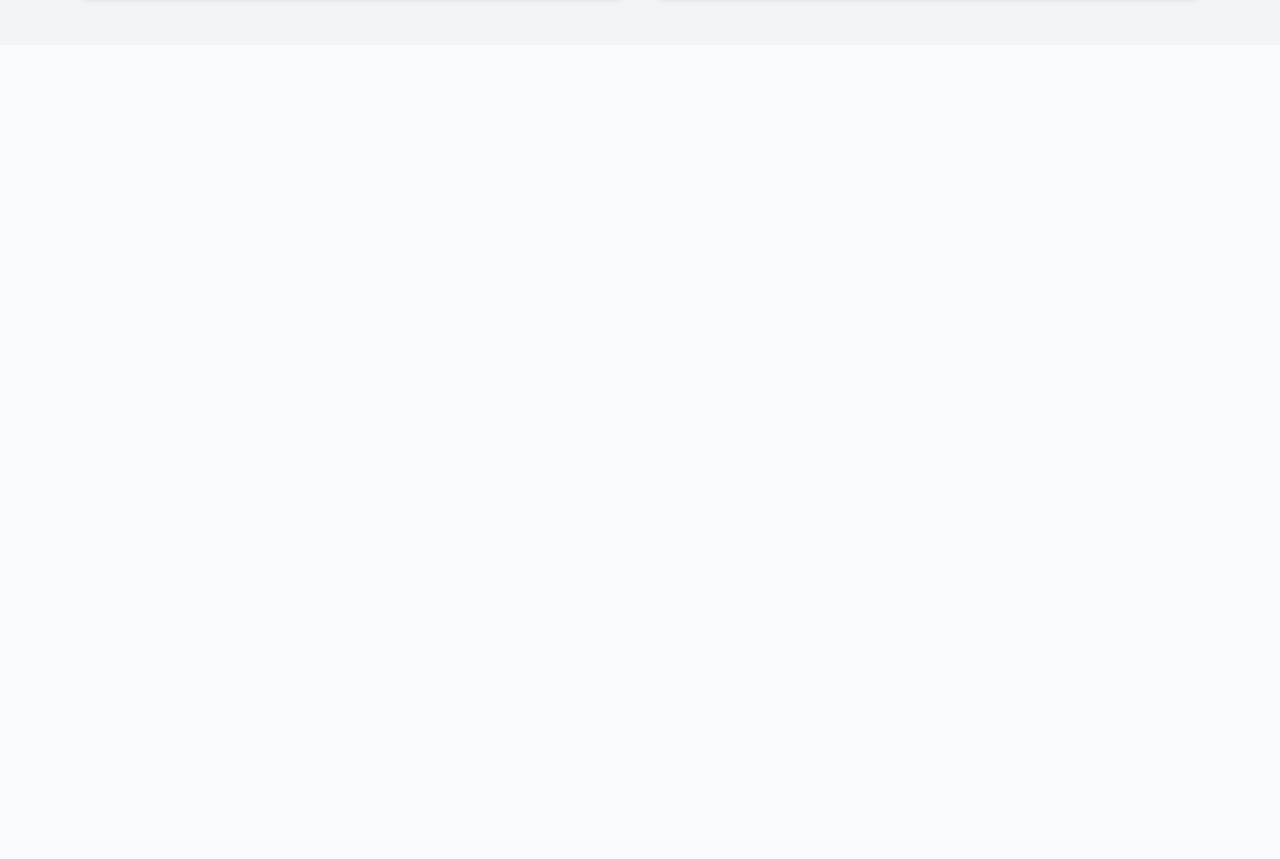
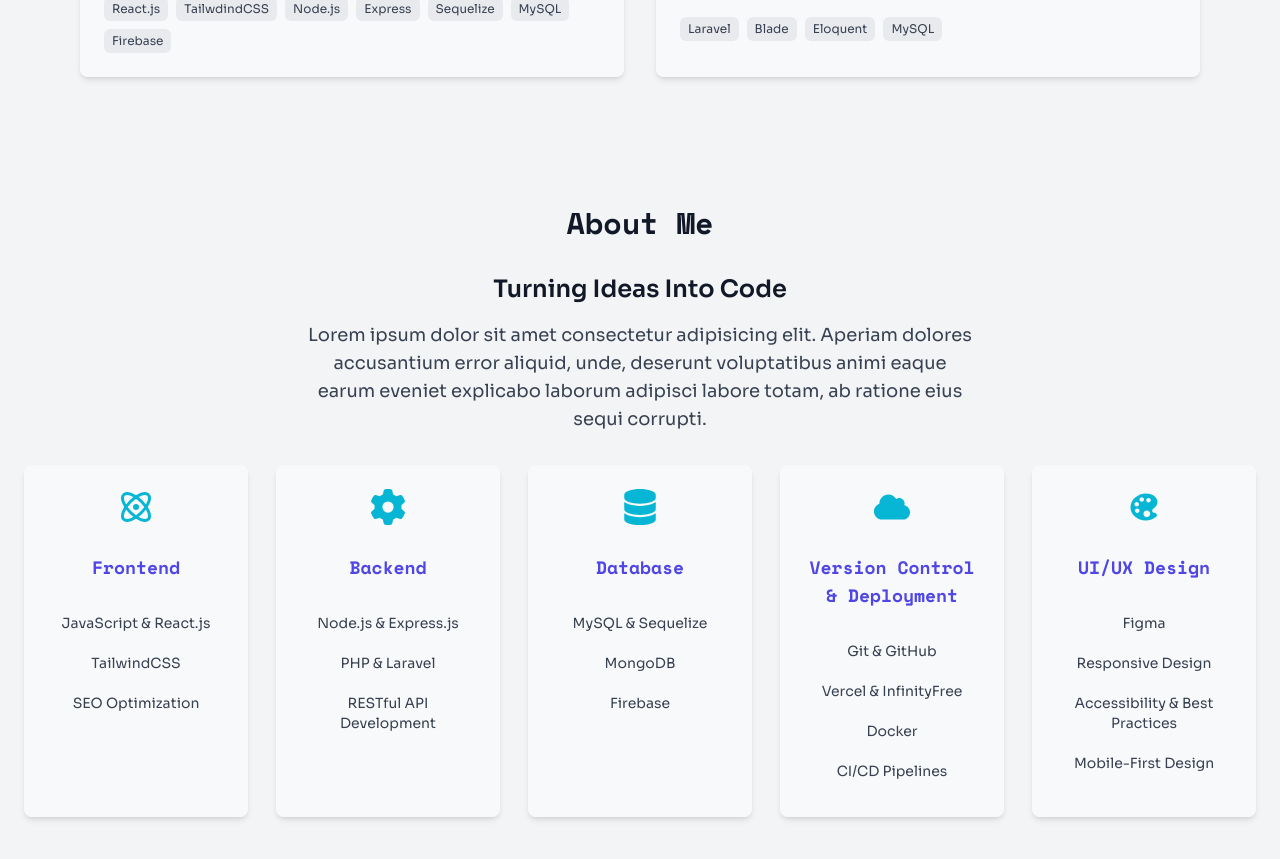
Before and after one commit to leonardojpires/personal-website, a React (Vite) app: page / in a window 1280 px wide. Shown: the part 1433-2292 px from the top of the page. Before the commit the page ends 1478 px from the top, so only its background shows below. Built offline with nearby package versions, Linux system fonts and the light colour scheme.

Commit message:
created about section and dynamically displayed skills content

```diff
--- /dev/null
+++ b/src/components/SkillsCard/SkillsCard.jsx
@@ -0,0 +1,17 @@
+import "./index.css";
+
+export default function SkillsCard({ icon: Icon, title, skills }) {
+  return (
+    <div className="about-skill">
+      <div className="flex flex-col items-center gap-4 mb-4 text-center">
+          <span><Icon /></span>
+          <h3 className="font-headline">{title}</h3>
+      </div>
+      <div className="about-skill-list font-body">
+        {skills.map((skill, index) => (
+          <span key={index}>{skill}</span>
+        ))}
+      </div>
+    </div>
+  );
+}
--- /dev/null
+++ b/src/components/SkillsCard/index.css
@@ -0,0 +1,25 @@
+@import "tailwindcss";
+
+.about-skill {
+    @apply bg-(--gray-50)/90 backdrop-blur-2xl flex flex-col items-center rounded-lg shadow-md p-6 w-56 text-center min-h-[320px] transition-all duration-300 ease-in-out;
+}
+
+.about-skill:hover {
+    @apply shadow-lg transform scale-105 transition-all duration-300;
+}
+
+.about-skill span {
+    @apply text-4xl mb-3 text-(--color-secondary);
+}
+
+.about-skill h3 {
+    @apply text-lg text-(--color-primary) font-bold mb-4 text-center;
+}
+
+.about-skill-list {
+    @apply flex flex-col items-center justify-center w-full gap-2;
+}
+
+.about-skill-list span {
+    @apply text-sm text-(--gray-700);
+}
--- /dev/null
+++ b/src/data/skills-data.js
@@ -0,0 +1,38 @@
+import { FaCloud, FaDatabase, FaGear } from "react-icons/fa6";
+import { IoIosColorPalette } from "react-icons/io";
+import { LuAtom } from "react-icons/lu";
+
+const skillsData = [
+    {
+        id: 1,
+        icon: LuAtom,
+        title: "Frontend",
+        skills: ["JavaScript & React.js", "TailwindCSS", "SEO Optimization"]
+    },
+    {
+        id: 2,
+        icon: FaGear,
+        title: "Backend",
+        skills: ["Node.js & Express.js", "PHP & Laravel", "RESTful API Development"]
+    },
+    {
+        id: 3,
+        icon: FaDatabase,
+        title: "Database",
+        skills: ["MySQL & Sequelize", "MongoDB", "Firebase"]
+    },
+    {
+        id: 4,
+        icon: FaCloud,
+        title: "Version Control & Deployment",
+        skills: ["Git & GitHub", "Vercel & InfinityFree", "Docker", "CI/CD Pipelines"]
+    },
+    {
+        id: 5,
+        icon: IoIosColorPalette,
+        title: "UI/UX Design",
+        skills: ["Figma", "Responsive Design", "Accessibility & Best Practices", "Mobile-First Design"]
+    },
+]
+
+export default skillsData;
--- /dev/null
+++ b/src/layouts/About/About.jsx
@@ -0,0 +1,24 @@
+import "./index.css";
+import skillsData from "../../data/skills-data";
+import SkillsCard from "../../components/SkillsCard/SkillsCard";
+
+export default function About() {
+    return (
+        <section className="about-section">
+            <div className="about-container">
+                <h2 className="about-title font-headline">About Me</h2>
+                <span className="about-subtitle font-body">Turning Ideas Into Code</span>
+                <p className="about-description font-body">Lorem ipsum dolor sit amet consectetur adipisicing elit. Aperiam dolores accusantium error aliquid, unde, deserunt voluptatibus animi eaque earum eveniet explicabo laborum adipisci labore totam, ab ratione eius sequi corrupti.</p>
+                <div className="about-skills">
+                    {skillsData.map((skill) => (
+                        <SkillsCard key={skill.id} icon={skill.icon} title={skill.title} skills={skill.skills} />
+                    ))}
+                </div>
+
+                <div className="about-performance">
+
+                </div>
+            </div>
+        </section>
+    )
+}
--- /dev/null
+++ b/src/layouts/About/index.css
@@ -0,0 +1,25 @@
+@import "tailwindcss";
+
+.about-section {
+    @apply flex flex-col items-center justify-center mt-20 py-12 bg-gray-100;
+}
+
+.about-container {
+    @apply flex flex-col items-center justify-center;
+}
+
+.about-title {
+    @apply text-3xl text-(--gray-900) font-bold mb-8;;
+}
+
+.about-subtitle {
+    @apply text-2xl text-(--gray-900) font-semibold mb-4;
+}
+
+.about-description {
+    @apply text-lg text-(--gray-700) max-w-2xl text-center mb-8;
+}
+
+.about-skills {
+    @apply flex flex-wrap flex-row justify-center items-stretch gap-7;
+}
--- a/src/layouts/Featured Projects/index.css
+++ b/src/layouts/Featured Projects/index.css
@@ -1,7 +1,7 @@
 @import "tailwindcss";
 
 .featured-projects-section {
-    @apply flex flex-col items-center justify-center py-12 bg-gray-100;
+    @apply flex flex-col items-center justify-center mt-20 pt-12 bg-gray-100;
 }
 
 .featured-projects-title {
--- a/src/layouts/Hero/Hero.jsx
+++ b/src/layouts/Hero/Hero.jsx
@@ -6,7 +6,7 @@ import { FaBookBookmark } from "react-icons/fa6";
 
 export default function Hero() {
   return (
-    <section className="pt-30 lg:pt-30 bg-linear-to-t from-(--light) to-(--color-secondary)/20 flex justify-center min-h-screen">
+    <section className="pt-30 lg:pt-30 bg-linear-to-t from-gray-100 to-(--color-secondary)/20 flex justify-center min-h-screen">
       <div className="hero-section px-5">
 
         <div className="w-full md:w-1/2">
--- a/src/pages/Home/Home.jsx
+++ b/src/pages/Home/Home.jsx
@@ -1,6 +1,7 @@
+import "./index.css";
 import FeaturedProject from "../../layouts/Featured Projects/FeaturedProjects";
 import Hero from "../../layouts/Hero/Hero";
-import "./index.css";
+import About from './../../layouts/About/About';
 
 
 export default function Home() {
@@ -9,6 +10,8 @@ export default function Home() {
             <Hero />
 
             <FeaturedProject />
+
+            <About />
         </>
     )
 }
--- a/src/pages/Home/index.css
+++ b/src/pages/Home/index.css
@@ -1,5 +1,5 @@
 @import "tailwindcss";
 
 body {
-  @apply bg-(--light);
+  @apply bg-gray-100;
 }
```
